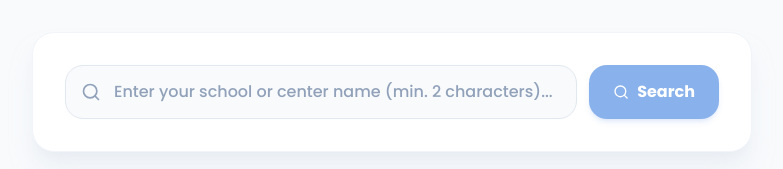
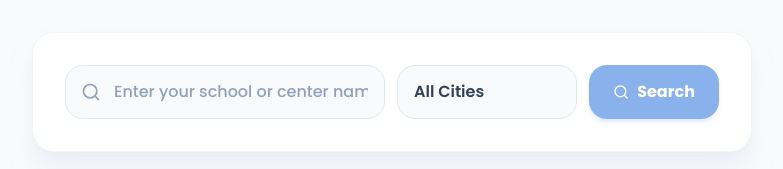
Before and after one commit to techparrotinc/VidhyaanCRM, a Next.js app: page /claim-profile in a window 1280 px wide. Shown: the part 340-509 px from the top of the page, without its empty margins (248-1031 px from the left). Built offline with nearby package versions, Linux system fonts and the light colour scheme; a web font is replaced by a local one.

Commit message:
fix(claim): restore City dropdown filter to narrow down institution search results

```diff
--- a/src/app/(auth)/claim-profile/page.tsx
+++ b/src/app/(auth)/claim-profile/page.tsx
@@ -25,6 +25,7 @@ interface SchoolResult {
 export default function ClaimProfilePage() {
   const router = useRouter()
   const [query, setQuery] = useState('')
+  const [city, setCity] = useState('')
   const [loading, setLoading] = useState(false)
   const [searched, setSearched] = useState(false)
   const [results, setResults] = useState<SchoolResult[]>([])
@@ -45,6 +46,7 @@ export default function ClaimProfilePage() {
       try {
         const params = new URLSearchParams()
         params.append('search', trimmedQuery)
+        if (city) params.append('city', city)
         params.append('limit', '10')
         // Allow querying unclaimed institutions
         params.append('claim', 'true')
@@ -67,7 +69,7 @@ export default function ClaimProfilePage() {
     }, 300) // 300ms debounce
 
     return () => clearTimeout(delayDebounce)
-  }, [query])
+  }, [query, city])
 
   const handleSearch = async (e?: React.FormEvent) => {
     if (e) e.preventDefault()
@@ -82,6 +84,7 @@ export default function ClaimProfilePage() {
     try {
       const params = new URLSearchParams()
       params.append('search', trimmedQuery)
+      if (city) params.append('city', city)
       params.append('limit', '10')
       params.append('claim', 'true')
 
@@ -210,6 +213,23 @@ export default function ClaimProfilePage() {
                 className="w-full pl-12 pr-4 py-3.5 bg-slate-50 border border-slate-200 rounded-2xl font-medium text-slate-800 placeholder-slate-400 focus:outline-none focus:ring-2 focus:ring-[#1565D8]/20 focus:border-[#1565D8] transition-all text-base"
                 required
               />
+            </div>
+
+            <div className="w-full md:w-[180px]">
+              <select
+                value={city}
+                onChange={(e) => setCity(e.target.value)}
+                className="w-full px-4 py-3.5 bg-slate-50 border border-slate-200 rounded-2xl font-semibold text-slate-700 focus:outline-none focus:ring-2 focus:ring-[#1565D8]/20 focus:border-[#1565D8] transition-all text-base appearance-none cursor-pointer"
+              >
+                <option value="">All Cities</option>
+                <option value="Chennai">Chennai</option>
+                <option value="Bengaluru">Bengaluru</option>
+                <option value="Mumbai">Mumbai</option>
+                <option value="New Delhi">New Delhi</option>
+                <option value="Hyderabad">Hyderabad</option>
+                <option value="Pune">Pune</option>
+                <option value="Kolkata">Kolkata</option>
+              </select>
             </div>
 
             <button
```
